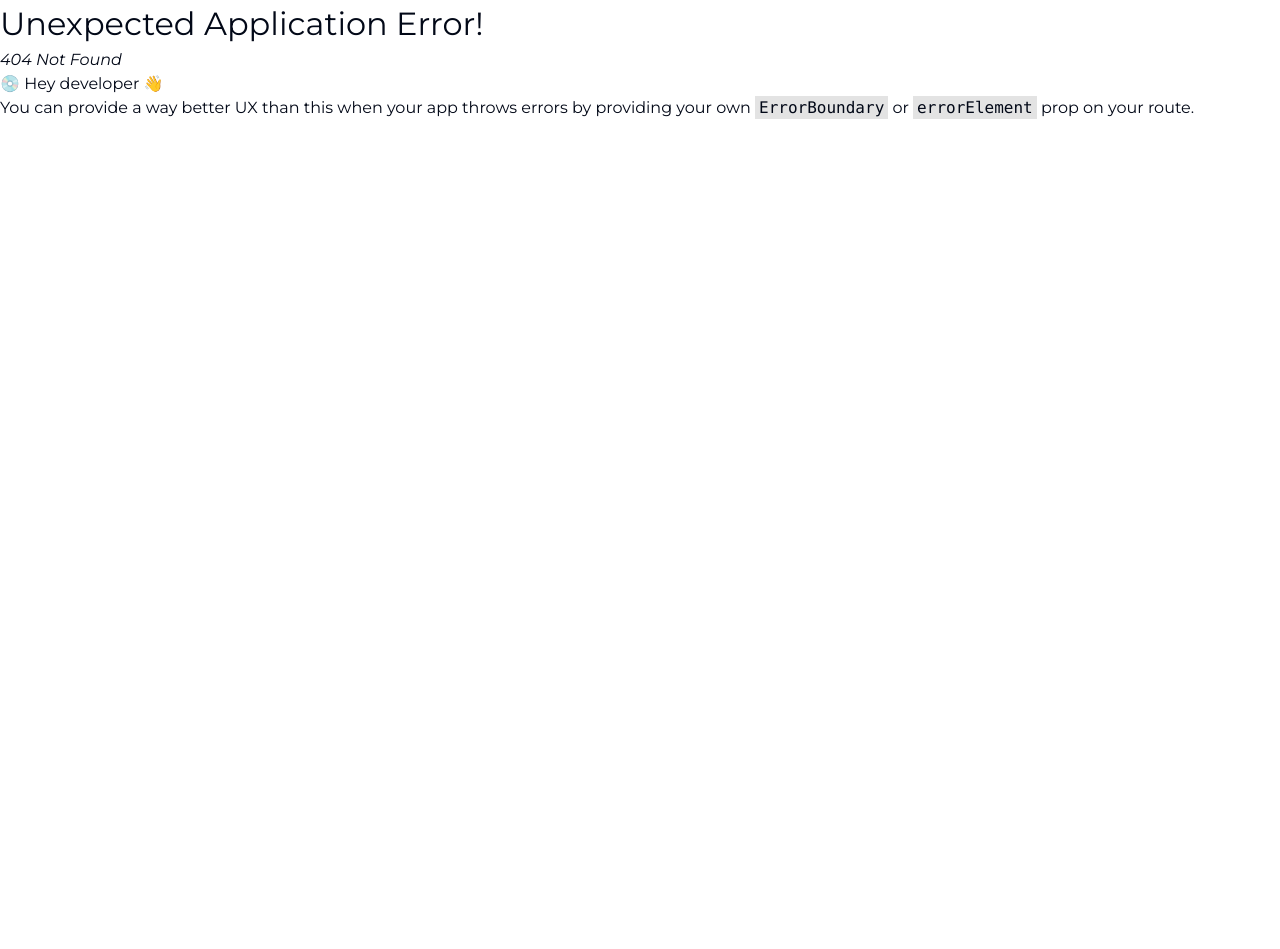
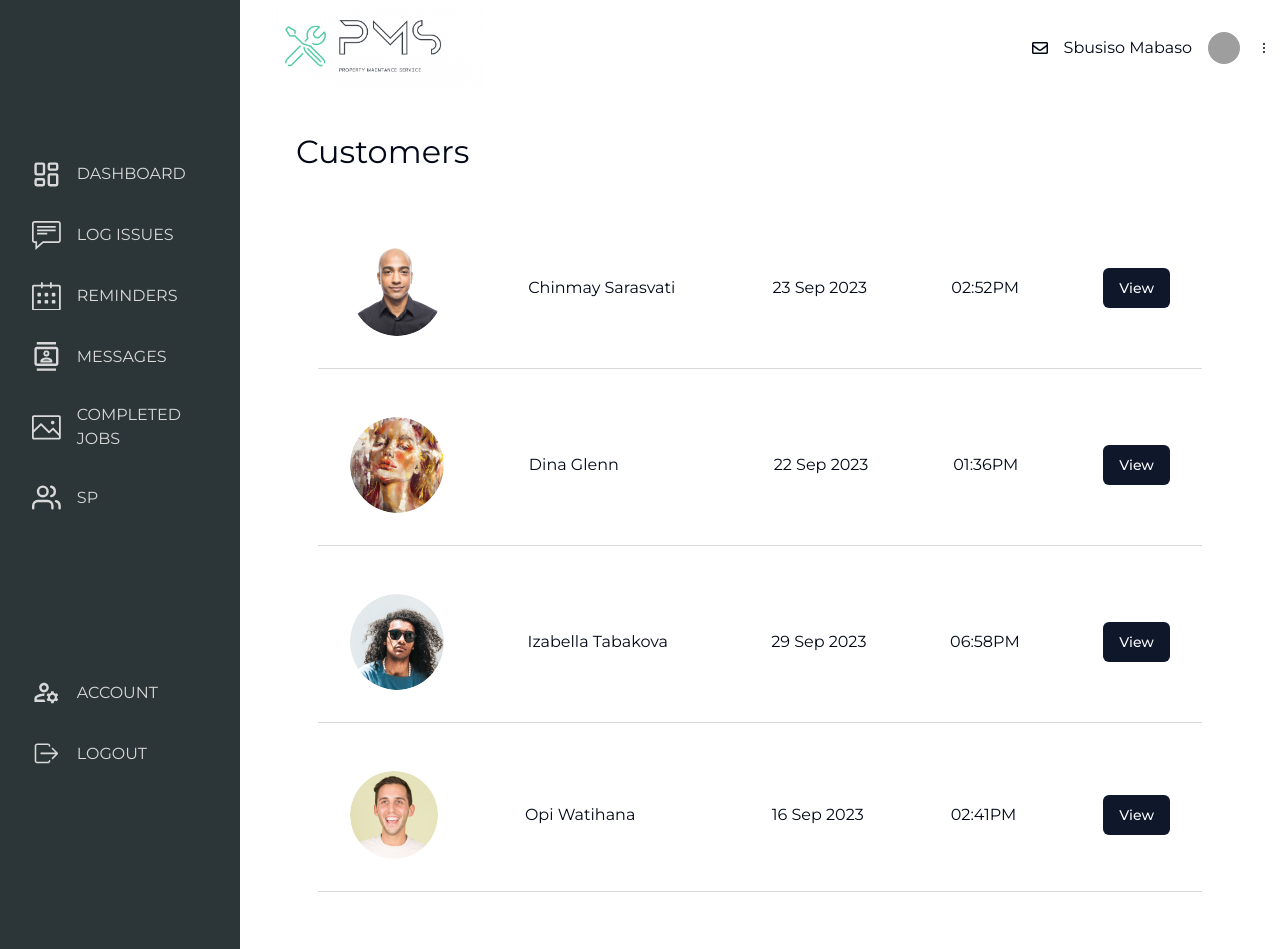
Before and after one commit to The-Winning-Team-Tshimologo/vite-react-pms, a React app: page /system-users in a window 1280 px wide. Before the commit this address had no page. Shown: the top 949 px of the page. Before the commit the page ends 800 px from the top, so only its background shows below. Built offline with nearby package versions, Linux system fonts and the light colour scheme; grey boxes are pictures that could not be loaded; the HTML template or start-up script is replaced by a standard one.

Commit message:
Added Applicant page, updated professionalProfileCard, added an Applications page and, added a users page

```diff
--- a/src/App.jsx
+++ b/src/App.jsx
@@ -20,14 +20,17 @@ import { BookAppointment } from "./pages/bookAppointment/BookAppointment";
 import BrowseProfessionals from "./pages/browseProfessionals/BrowseProfessionals";
 import Payment from "./pages/payment/Payment";
 import JobRequest from "./components/jobRequest/JobRequest";
-import Review from "./components/review/Review";
+// import Review from "./components/review/Review";
 import Signin from "./pages/signin/SignIn";
 import MessagingPage from "./pages/messagingPage/MessagingPage";
 import Invoice from "./components/invoice/Invoice";
 import Profile from "./pages/profile/Profile";
 import ADDashboard from "./pages/adminDashboard/adminDashboard";
 import Reminders from "./pages/reminders/Reminders";
-
+import ReviewPage from "./pages/reviewPage/ReviewPage";
+import Applications from "./pages/applications/Applications";
+import Users from "./pages/users/Users";
+import ApplicantPage from "./pages/applicantPage/ApplicantPage";
 
 function App({ children }) {
   const router = createBrowserRouter([
@@ -37,7 +40,7 @@ function App({ children }) {
     },
     {
       path: "/signin",
-      element: <Signin /> ,
+      element: <Signin />,
     },
     {
       path: "/signup",
@@ -56,10 +59,6 @@ function App({ children }) {
     {
       path: "/SPSignupProfile",
       element: <SPSignupProfile />,
-    },
-    {
-      path: "/review",
-      element: <Review />,
     },
     // {
     //   path: "/bookAppointment",
@@ -85,7 +84,6 @@ function App({ children }) {
             </ProtectedRoute>
           ),
         },
-
 
         {
           path: "/issues",
@@ -114,27 +112,20 @@ function App({ children }) {
         {
           path: "/payment",
           element: (
-              <ProtectedRoute>
-                <Payment/>
-              </ProtectedRoute>
+            <ProtectedRoute>
+              <Payment />
+            </ProtectedRoute>
           ),
         },
         {
           path: "/jobrequest",
           element: (
-              <ProtectedRoute>
-                <JobRequest/>
-              </ProtectedRoute>
+            <ProtectedRoute>
+              <JobRequest />
+            </ProtectedRoute>
           ),
         },
-        {
-          path: "/review",
-          element: (
-              <ProtectedRoute>
-                <Review/>
-              </ProtectedRoute>
-          ),
-        },
+
         {
           path: "/schedule-appointment",
           element: (
@@ -163,7 +154,7 @@ function App({ children }) {
           path: "/invoice",
           element: (
             <ProtectedRoute>
-              <Invoice/>
+              <Invoice />
             </ProtectedRoute>
           ),
         },
@@ -171,7 +162,7 @@ function App({ children }) {
           path: "/profile",
           element: (
             <ProtectedRoute>
-              <Profile/>
+              <Profile />
             </ProtectedRoute>
           ),
         },
@@ -179,7 +170,7 @@ function App({ children }) {
           path: "/add-dashboard",
           element: (
             <ProtectedRoute>
-              <ADDashboard/>
+              <ADDashboard />
             </ProtectedRoute>
           ),
         },
@@ -187,12 +178,42 @@ function App({ children }) {
           path: "/reminders",
           element: (
             <ProtectedRoute>
-              <Reminders/>
+              <Reminders />
             </ProtectedRoute>
           ),
         },
-
-
+        {
+          path: "/review",
+          element: (
+            <ProtectedRoute>
+              <ReviewPage />
+            </ProtectedRoute>
+          ),
+        },
+        {
+          path: "/applications",
+          element: (
+            <ProtectedRoute>
+              <Applications />
+            </ProtectedRoute>
+          ),
+        },
+        {
+          path: "/system-users",
+          element: (
+            <ProtectedRoute>
+              <Users />
+            </ProtectedRoute>
+          ),
+        },
+        {
+          path: "/applicant",
+          element: (
+            <ProtectedRoute>
+              <ApplicantPage />
+            </ProtectedRoute>
+          ),
+        },
       ],
     },
   ]);
--- a/src/components/professionalProfileCard/ProfessionalProfileCard.css
+++ b/src/components/professionalProfileCard/ProfessionalProfileCard.css
@@ -1,12 +1,13 @@
 .professional-profile__card {
     display: flex;
     flex-direction: column;
-    gap: .8rem;
+    gap: 1rem;
     border: 1px solid var(--color-backdrop);
     border-radius: 8px;
     padding: 20px;
-    max-width: 80%;
+    max-width: 70%;
     margin: auto;
+
 }
 
 .professional-profile__header {
@@ -106,6 +107,7 @@
     /* for Message button */
     color: #fff;
     border-radius: 4px;
+    text-align: center;
 }
 
 .professional-profile__actions {
@@ -117,11 +119,51 @@
     margin-top: .5rem;
 }
 
-.professional-profile__issue-btn {
+.professional-profile__issue-btn  {
     border: 1px solid var(--color-tertiary);
     color: var(--color-primary);
     background-color: #fff;
-    /* for Log Issue button */
+
 }
 
-/* Add more styles for other sections as necessary */
+.application-documents__container {
+    background-color: var(--color-secondary);
+    display: flex;
+    flex-direction: row;
+    justify-content: space-between;
+    padding: 2rem;
+    width: 90%;
+    margin: 0 auto;
+    margin-top: 1rem;
+    color: var(--color-backdrop);
+}
+
+.application-documents-action__btns {
+    display: flex;
+    flex-direction: column;
+    gap: 1rem;
+    width: 50%;
+    margin: 0 auto;
+}
+
+.application-document__download-btn {
+    border: 1px solid var(--color-tertiary);
+    color: var(--color-tertiary) !important;
+    background-color: #fff !important;
+    transition: .3s ease-in-out;
+}
+
+.application-document__download-btn:hover {
+    background-color: var(--color-tertiary) !important;
+    color: white !important;
+}
+
+.application-document__accept-btn {
+    background-color: var(--color-tertiary) !important;
+    color: white !important;
+}
+
+.application-document__reject-btn {
+    background-color: var(--color-accent) !important;
+    color: white !important;
+}
--- a/src/components/professionalProfileCard/ProfessionalProfileCard.jsx
+++ b/src/components/professionalProfileCard/ProfessionalProfileCard.jsx
@@ -1,5 +1,7 @@
 import React from "react";
 import "./ProfessionalProfileCard.css";
+import { NavLink } from "react-router-dom";
+import { Button } from "../ui/button";
 
 // Mock data for professional's profile (this would typically be fetched from an API)
 const professionalProfile = {
@@ -50,12 +52,12 @@ const professionalProfile = {
   },
 };
 
-const ProfessionalProfileCard = () => {
+const ProfessionalProfileCard = ({ useButtons, useDocs }) => {
   return (
     <div className="professional-profile__card">
       <div className="professional-profile__header">
         <img
-          src="/src/assets/oliviaAvatar.png" // Replace with path to professional's image
+          src="/src/assets/sbusisoAvatar.png"
           alt={professionalProfile.name}
           className="professional-profile__image"
         />
@@ -133,10 +135,34 @@ const ProfessionalProfileCard = () => {
           <p>{professionalProfile.skills.softSkills}</p>
         </div>
       </div>
-      <div className="professional-profile__actions">
-        <button className="professional-profile__message-btn">Message</button>
-        <button className="professional-profile__issue-btn">Log Issue</button>
-      </div>
+      {useButtons && (
+        <div className="professional-profile__actions">
+          <NavLink className="professional-profile__message-btn" to="/inbox">
+            Message
+          </NavLink>
+          <NavLink className="professional-profile__issue-btn" to="/issues">
+            Log Issue
+          </NavLink>
+          {/* <button className="professional-profile__message-btn">Message</button>
+        <button className="professional-profile__issue-btn">Log Issue</button> */}
+        </div>
+      )}
+      {useDocs && (
+        <>
+          <div className="application-documents__container">
+            <div>Document 1</div>
+            <div>Document 2</div>
+            <div>Document 3</div>
+          </div>
+          <div className="application-documents-action__btns">
+            <Button className="application-document__download-btn">
+              Download
+            </Button>
+            <Button className="application-document__accept-btn">Accept</Button>
+            <Button className="application-document__reject-btn">Reject</Button>
+          </div>
+        </>
+      )}
     </div>
   );
 };
--- a/src/index.css
+++ b/src/index.css
@@ -114,7 +114,7 @@
   --color-tertiary-opaque: #0c8e0034;
 
 
-  --color-accent: #fec195;
+  --color-accent: #ec8632;
   --color-backdrop: #D9D9D9;
 
 
--- /dev/null
+++ b/src/pages/applicantPage/ApplicantPage.jsx
@@ -0,0 +1,16 @@
+import Header from '@/components/header/Header'
+import ProfessionalProfileCard from '@/components/professionalProfileCard/ProfessionalProfileCard'
+import React from 'react'
+import './ApplicantPage.css'
+
+const ApplicantPage = () => {
+  return (
+    <div>
+        <Header/>
+        <ProfessionalProfileCard useDocs={true}/>
+
+    </div>
+  )
+}
+
+export default ApplicantPage
--- /dev/null
+++ b/src/pages/applications/Applications.css
@@ -0,0 +1,31 @@
+.applications-heading {
+    margin-inline-start: 2.5rem;
+    padding: 1rem;
+    padding-top: 2rem ;
+}
+
+.application-card {
+    display: flex;
+    flex-direction: row;
+    align-items: center;
+    justify-content: space-between;
+    border-bottom: 1px solid var(--color-backdrop);
+    /* margin-top: 1rem; */
+    margin: 1rem auto;
+    padding: 2rem;
+    width: 85%;
+}
+
+.application-card__img{
+    border-radius: 50%;
+}
+
+.application-card-names {
+    width: 10rem;
+}
+
+.application-card__btn {
+    background-color: var(--color-secondary) ;
+    color: var(--color-backdrop);
+
+}
--- /dev/null
+++ b/src/pages/applications/Applications.jsx
@@ -0,0 +1,65 @@
+import React from "react";
+import "./Applications.css";
+import { Button } from "@/components/ui/button";
+import Header from "@/components/header/Header";
+
+const mockData = [
+  {
+    id: 1,
+    firstname: "Chinmay",
+    lastname: "Sarasvati",
+    date: "23 Sep 2023",
+    time: "02:52PM",
+    img: "/src/assets/Ellipse23.png",
+  },
+  {
+    id: 2,
+    firstname: "Dina",
+    lastname: "Glenn",
+    date: "22 Sep 2023",
+    time: "01:36PM",
+    img: "/src/assets/Ellipse24.png",
+  },
+  {
+    id: 3,
+    firstname: "Izabella",
+    lastname: "Tabakova",
+    date: "29 Sep 2023",
+    time: "06:58PM",
+    img: "/src/assets/Ellipse25.png",
+  },
+  {
+    id: 4,
+    firstname: "Opi",
+    lastname: "Watihana",
+    date: "16 Sep 2023",
+    time: "02:41PM",
+    img: "/src/assets/grahamAvatar.png",
+  },
+];
+
+const Applications = () => {
+  return (
+    <div>
+      <Header />
+      <h2 className="applications-heading">Applications</h2>
+      {mockData.map((application) => (
+        <div key={application.id} className="application-card">
+          <img
+            className="application-card__img"
+            src={application.img}
+            alt={`${application.firstname} ${application.lastname}`}
+          />
+          <p className="application-card-names">
+            {application.firstname} {application.lastname}
+          </p>
+          <p className="application-card-date">{application.date}</p>
+          <p className="application-card-time">{application.time}</p>
+          <Button className="application-card__btn">View</Button>
+        </div>
+      ))}
+    </div>
+  );
+};
+
+export default Applications;
--- a/src/pages/profile/Profile.jsx
+++ b/src/pages/profile/Profile.jsx
@@ -11,7 +11,7 @@ const Profile = () => {
     <div className="profile__container">
       <Header />
       <div className="review-carousel__container">
-        <ProfessionalProfileCard/>
+        <ProfessionalProfileCard useButtons={true}/>
         <ReviewSummary/>
         <ReviewCarouselCard />
       </div>
--- /dev/null
+++ b/src/pages/reviewPage/ReviewPage.jsx
@@ -0,0 +1,14 @@
+import Header from '@/components/header/Header'
+import Review from '@/components/review/Review'
+import React from 'react'
+
+const ReviewPage = () => {
+  return (
+    <div>
+        <Header/>
+        <Review/>
+    </div>
+  )
+}
+
+export default ReviewPage
--- /dev/null
+++ b/src/pages/users/Users.css
@@ -0,0 +1,30 @@
+.users-heading {
+    margin-inline-start: 2.5rem;
+    padding: 1rem;
+    padding-top: 2rem ;
+}
+
+.users-card {
+    display: flex;
+    flex-direction: row;
+    align-items: center;
+    justify-content: space-between;
+    border-bottom: 1px solid var(--color-backdrop);
+    /* margin-top: 1rem; */
+    margin: 1rem auto;
+    padding: 2rem;
+    width: 85%;
+}
+
+.users-card__img{
+    border-radius: 50%;
+}
+
+.users-card-names {
+    width: 10rem;
+}
+
+.users-card__btn {
+    background-color: var(--color-secondary) ;
+    color: var(--color-backdrop);
+}
--- /dev/null
+++ b/src/pages/users/Users.jsx
@@ -0,0 +1,117 @@
+import React from "react";
+import "./Users.css";
+import Header from "@/components/header/Header";
+import { Button } from "@/components/ui/button";
+
+const mockSPData = [
+  {
+    id: 1,
+    firstname: "Chinmay",
+    lastname: "Sarasvati",
+    date: "23 Sep 2023",
+    time: "02:52PM",
+    img: "/src/assets/Ellipse23.png",
+  },
+  {
+    id: 2,
+    firstname: "Dina",
+    lastname: "Glenn",
+    date: "22 Sep 2023",
+    time: "01:36PM",
+    img: "/src/assets/Ellipse24.png",
+  },
+  {
+    id: 3,
+    firstname: "Izabella",
+    lastname: "Tabakova",
+    date: "29 Sep 2023",
+    time: "06:58PM",
+    img: "/src/assets/Ellipse25.png",
+  },
+  {
+    id: 4,
+    firstname: "Opi",
+    lastname: "Watihana",
+    date: "16 Sep 2023",
+    time: "02:41PM",
+    img: "/src/assets/grahamAvatar.png",
+  },
+];
+
+const mockCustomerData = [
+  {
+    id: 1,
+    firstname: "Chinmay",
+    lastname: "Sarasvati",
+    date: "23 Sep 2023",
+    time: "02:52PM",
+    img: "/src/assets/Ellipse23.png",
+  },
+  {
+    id: 2,
+    firstname: "Dina",
+    lastname: "Glenn",
+    date: "22 Sep 2023",
+    time: "01:36PM",
+    img: "/src/assets/Ellipse24.png",
+  },
+  {
+    id: 3,
+    firstname: "Izabella",
+    lastname: "Tabakova",
+    date: "29 Sep 2023",
+    time: "06:58PM",
+    img: "/src/assets/Ellipse25.png",
+  },
+  {
+    id: 4,
+    firstname: "Opi",
+    lastname: "Watihana",
+    date: "16 Sep 2023",
+    time: "02:41PM",
+    img: "/src/assets/grahamAvatar.png",
+  },
+];
+
+const Users = () => {
+  return (
+    <div>
+      <Header />
+      <h2 className="users-heading">Customers</h2>
+      {mockCustomerData.map((profile) => (
+        <div key={profile.id} className="users-card">
+          <img
+            className="users-card__img"
+            src={profile.img}
+            alt={`${profile.firstname} ${profile.lastname}`}
+          />
+          <p className="users-card-names">
+            {profile.firstname} {profile.lastname}
+          </p>
+          <p className="users-card-date">{profile.date}</p>
+          <p className="users-card-time">{profile.time}</p>
+          <Button className="users-card__btn">View</Button>
+        </div>
+      ))}
+
+      <h2 className="users-heading">Service Providers</h2>
+      {mockSPData.map((profile) => (
+        <div key={profile.id} className="users-card">
+          <img
+            className="users-card__img"
+            src={profile.img}
+            alt={`${profile.firstname} ${profile.lastname}`}
+          />
+          <p className="users-card-names">
+            {profile.firstname} {profile.lastname}
+          </p>
+          <p className="users-card-date">{profile.date}</p>
+          <p className="users-card-time">{profile.time}</p>
+          <Button className="users-card__btn">View</Button>
+        </div>
+      ))}
+    </div>
+  );
+};
+
+export default Users;
```
Also changed, not shown: src/pages/applicantPage/ApplicantPage.css (added).
